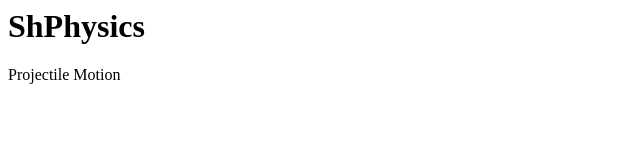
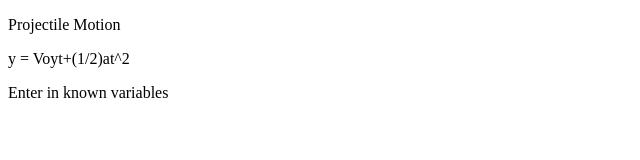
Before and after one commit to jenber23/SHphysics, a plain HTML site: page Website/index.html in a window 1280 px wide. Shown: the whole page, without its empty margins (0-640 px from the left). Drawn offline with Linux system fonts and the light colour scheme.

Commit message:
html format

```diff
--- a/Website/index.html
+++ b/Website/index.html
@@ -1,2 +1,14 @@
-<h1>ShPhysics</h1>
-<p>Projectile Motion</p>
+<!DOCTYPE html>
+<html>
+  <head>
+    <title>ShPhysics</title>
+      <p>Projectile Motion</p>
+      <p>y = Voyt+(1/2)at^2</p>
+      <p>Enter in known variables</p>
+
+
+  </head>
+<body>
+
+</body>
+</html>
```
